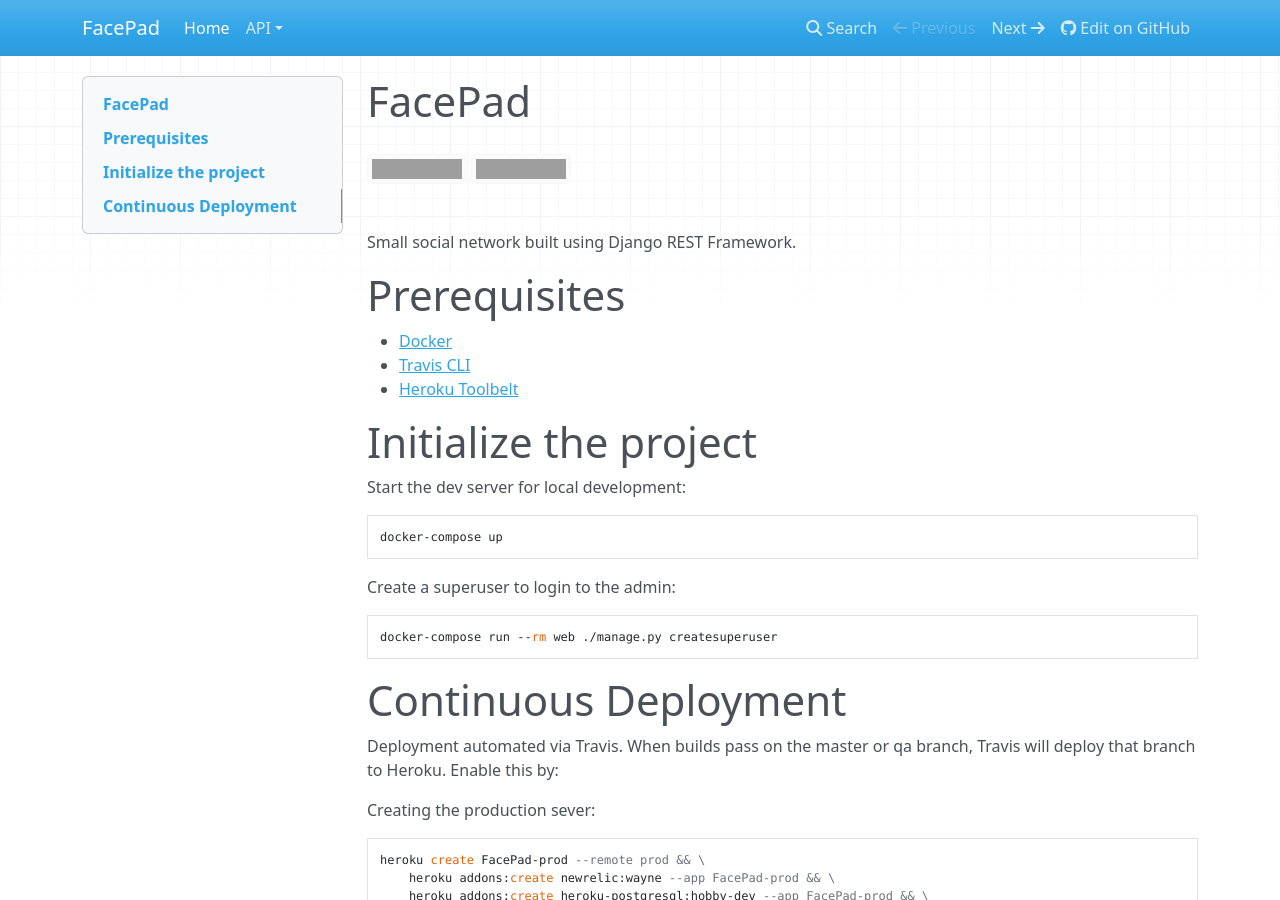
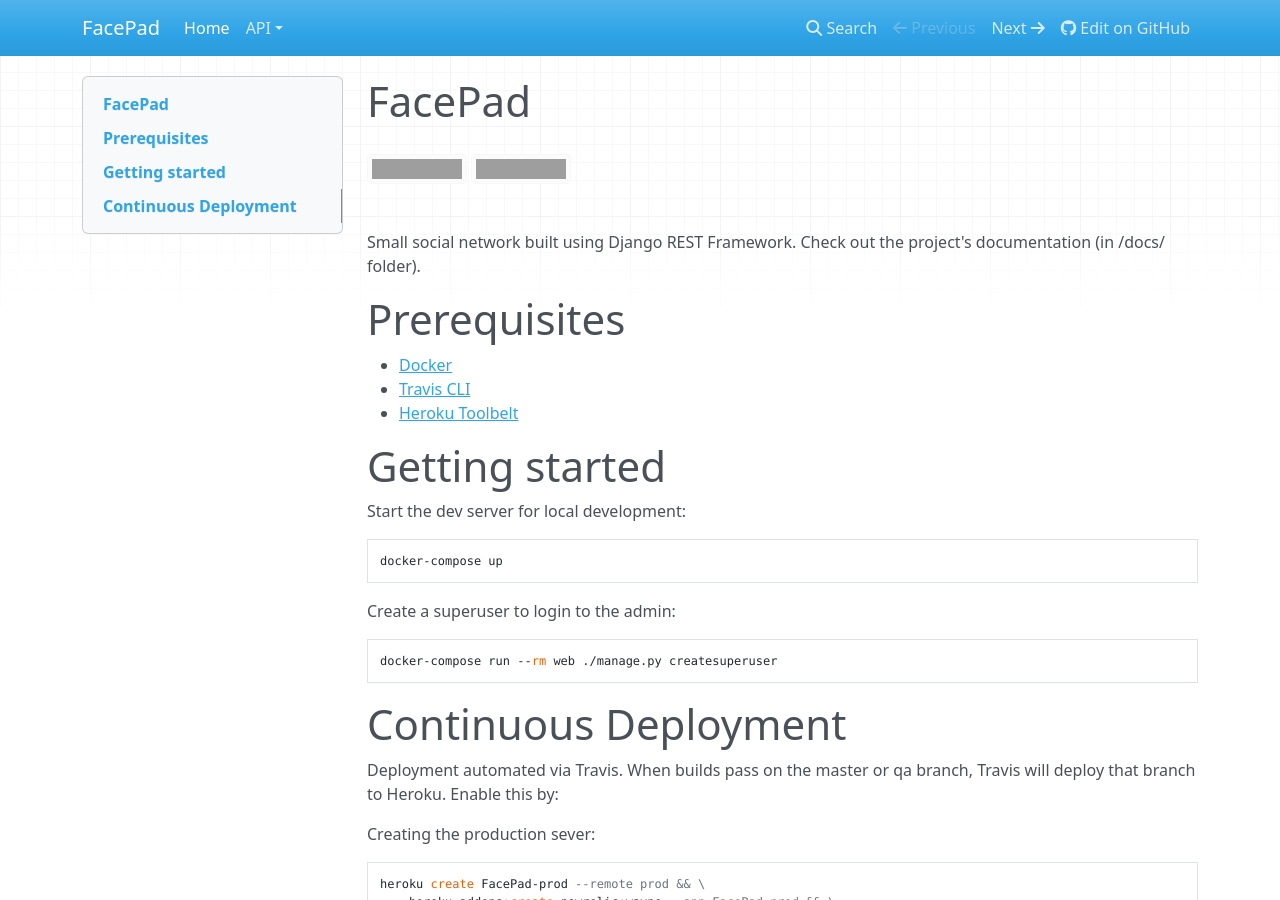
Before and after one commit to BrandonSersion/FacePad, an MkDocs documentation site: the page built from docs/index.md, in a window 1280 px wide and 900 px high. Built offline with MkDocs 1.6.1, drawn with Linux system fonts in a browser that asks for light colours; nearby versions of some CDN libraries; old or Windows-style settings are respelled for this version of MkDocs; grey boxes are pictures that could not be loaded.

```diff
--- a/docs/index.md
+++ b/docs/index.md
@@ -3,7 +3,7 @@
 [![Build Status](https://travis-ci.org/BrandonSersion/FacePad.svg?branch=master)](https://travis-ci.org/BrandonSersion/FacePad)
 [![Built with](https://img.shields.io/badge/Built_with-Cookiecutter_Django_Rest-F7B633.svg)](https://github.com/agconti/cookiecutter-django-rest)
 
-Small social network built using Django REST Framework.
+Small social network built using Django REST Framework. Check out the project's documentation (in /docs/ folder).
 
 # Prerequisites
 
@@ -11,7 +11,7 @@ Small social network built using Django REST Framework.
 - [Travis CLI](http://blog.travis-ci.com/2013-01-14-new-client/)
 - [Heroku Toolbelt](https://toolbelt.heroku.com/)
 
-# Initialize the project
+# Getting started
 
 Start the dev server for local development:
 
```
Also changed, not shown: README.md (+2 -1 lines), docs/api/users.md (+1 -0 lines).
